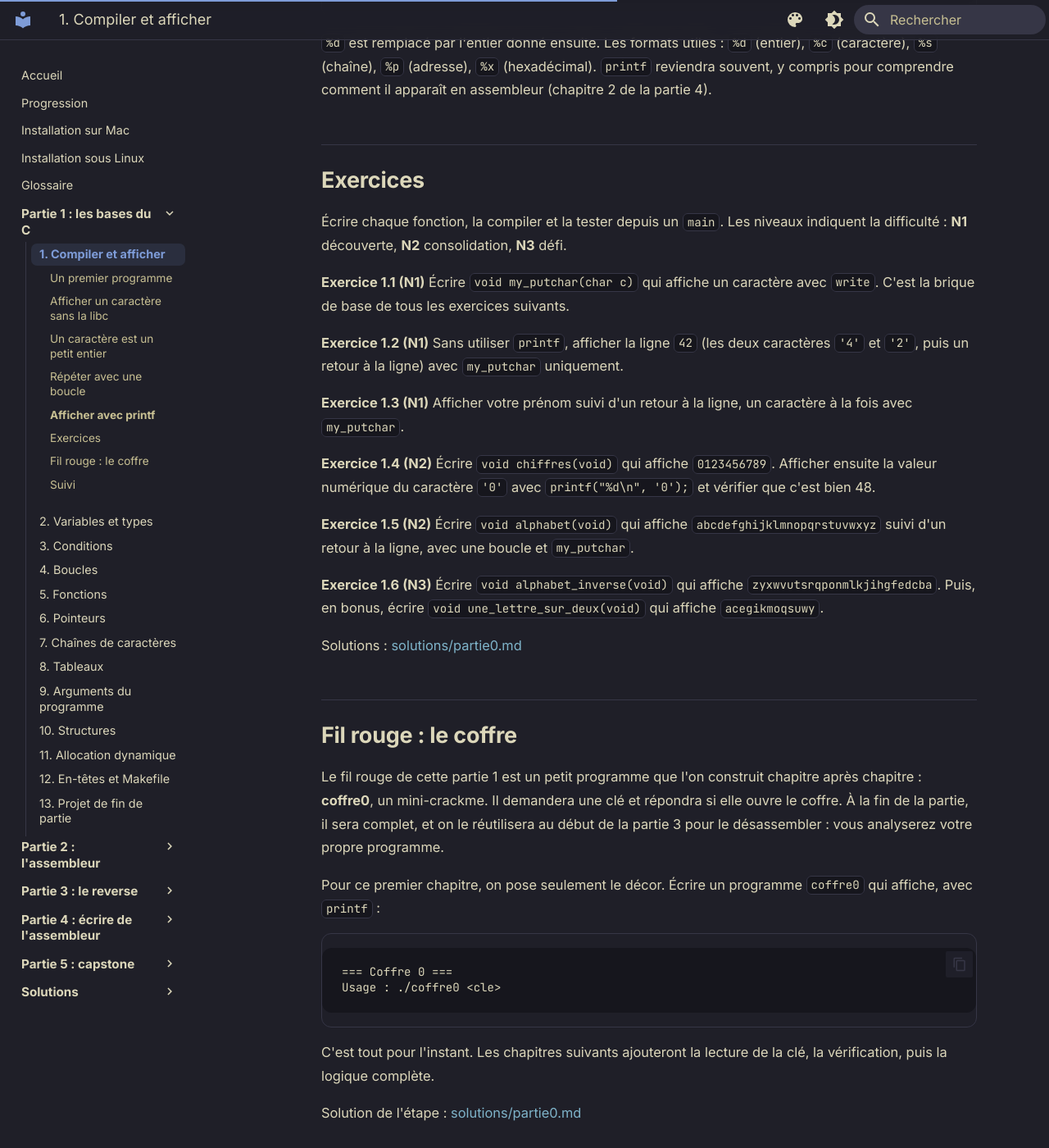
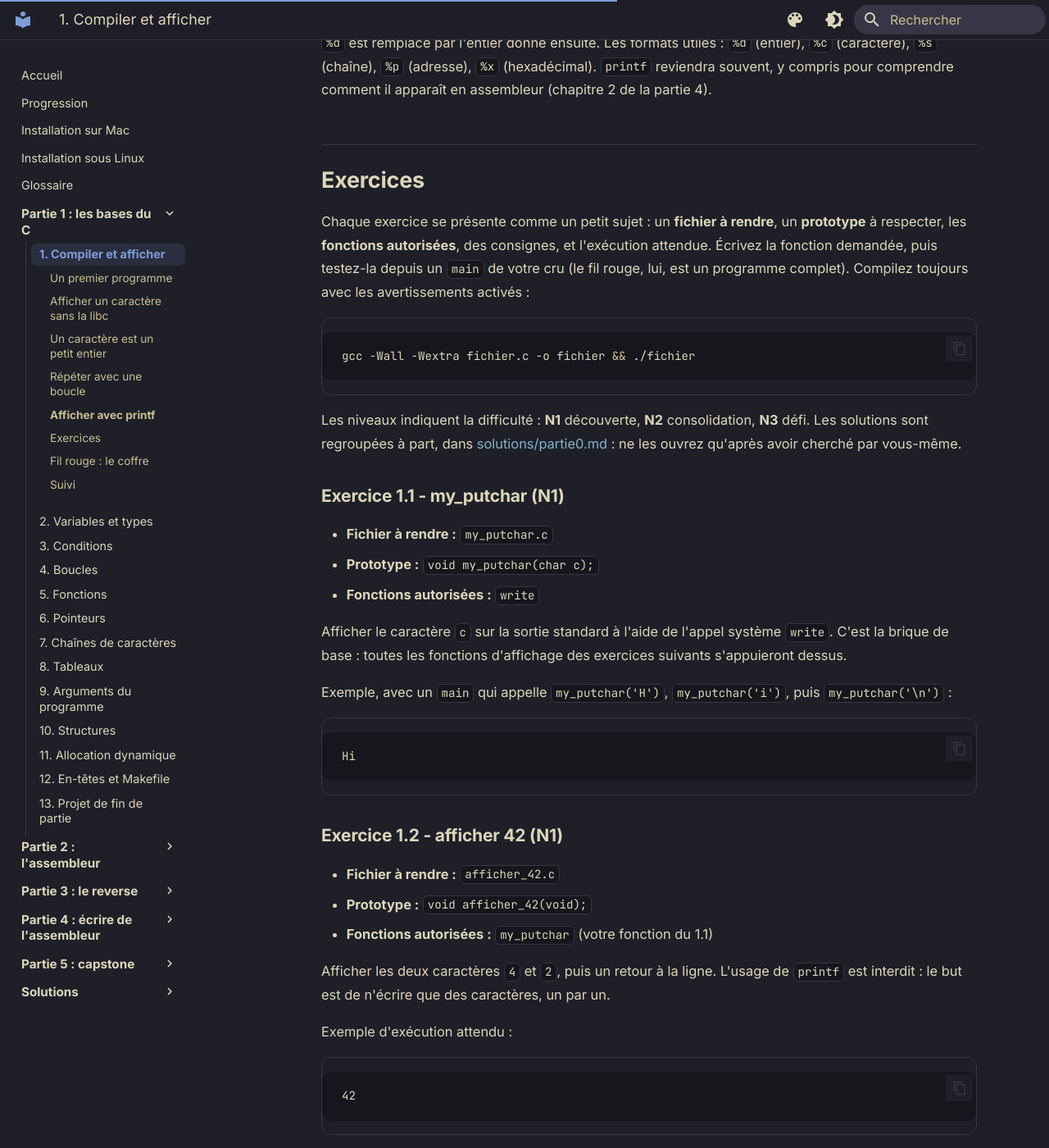
Before and after one commit to cchopin/asm-to-reverse, an MkDocs documentation site: the page built from docs/partie0-c/01-compiler-afficher.md, in a window 1280 px wide and 1400 px high, scrolled down 4050 px. Shown: the whole window at 82% size. Built offline with MkDocs 1.6.1 and Material for MkDocs 9.7.7, drawn with Linux system fonts in a browser that asks for light colours; some of the changed text lies outside the part shown.

Commit message:
Exercices facon sujet Epitech (chapitres 1 et 2 du C) : fichier a rendre, prototype, fonctions autorisees, exemple d'execution ; fils rouges transformes en exercices a ecrire soi-meme

````diff
--- a/docs/partie0-c/01-compiler-afficher.md
+++ b/docs/partie0-c/01-compiler-afficher.md
@@ -122,34 +122,115 @@ int main(void)
 
 ## Exercices
 
-Écrire chaque fonction, la compiler et la tester depuis un `main`. Les niveaux indiquent la difficulté : **N1** découverte, **N2** consolidation, **N3** défi.
+Chaque exercice se présente comme un petit sujet : un **fichier à rendre**, un **prototype** à respecter, les **fonctions autorisées**, des consignes, et l'exécution attendue. Écrivez la fonction demandée, puis testez-la depuis un `main` de votre cru (le fil rouge, lui, est un programme complet). Compilez toujours avec les avertissements activés :
 
-**Exercice 1.1 (N1)** Écrire `void my_putchar(char c)` qui affiche un caractère avec `write`. C'est la brique de base de tous les exercices suivants.
+```bash
+gcc -Wall -Wextra fichier.c -o fichier && ./fichier
+```
 
-**Exercice 1.2 (N1)** Sans utiliser `printf`, afficher la ligne `42` (les deux caractères `'4'` et `'2'`, puis un retour à la ligne) avec `my_putchar` uniquement.
+Les niveaux indiquent la difficulté : **N1** découverte, **N2** consolidation, **N3** défi. Les solutions sont regroupées à part, dans [solutions/partie0.md](../solutions/partie0.md#chapitre-01) : ne les ouvrez qu'après avoir cherché par vous-même.
 
-**Exercice 1.3 (N1)** Afficher votre prénom suivi d'un retour à la ligne, un caractère à la fois avec `my_putchar`.
+### Exercice 1.1 - my_putchar (N1)
 
-**Exercice 1.4 (N2)** Écrire `void chiffres(void)` qui affiche `0123456789`. Afficher ensuite la valeur numérique du caractère `'0'` avec `printf("%d\n", '0');` et vérifier que c'est bien 48.
+- **Fichier à rendre :** `my_putchar.c`
+- **Prototype :** `void my_putchar(char c);`
+- **Fonctions autorisées :** `write`
 
-**Exercice 1.5 (N2)** Écrire `void alphabet(void)` qui affiche `abcdefghijklmnopqrstuvwxyz` suivi d'un retour à la ligne, avec une boucle et `my_putchar`.
+Afficher le caractère `c` sur la sortie standard à l'aide de l'appel système `write`. C'est la brique de base : toutes les fonctions d'affichage des exercices suivants s'appuieront dessus.
 
-**Exercice 1.6 (N3)** Écrire `void alphabet_inverse(void)` qui affiche `zyxwvutsrqponmlkjihgfedcba`. Puis, en bonus, écrire `void une_lettre_sur_deux(void)` qui affiche `acegikmoqsuwy`.
+Exemple, avec un `main` qui appelle `my_putchar('H')`, `my_putchar('i')`, puis `my_putchar('\n')` :
 
-Solutions : [solutions/partie0.md](../solutions/partie0.md#chapitre-01)
+```text
+Hi
+```
+
+### Exercice 1.2 - afficher 42 (N1)
+
+- **Fichier à rendre :** `afficher_42.c`
+- **Prototype :** `void afficher_42(void);`
+- **Fonctions autorisées :** `my_putchar` (votre fonction du 1.1)
+
+Afficher les deux caractères `4` et `2`, puis un retour à la ligne. L'usage de `printf` est interdit : le but est de n'écrire que des caractères, un par un.
+
+Exemple d'exécution attendu :
+
+```text
+42
+```
+
+### Exercice 1.3 - mon prénom (N1)
+
+- **Fichier à rendre :** `mon_prenom.c`
+- **Prototype :** `void mon_prenom(void);`
+- **Fonctions autorisées :** `my_putchar`
+
+Afficher votre prénom suivi d'un retour à la ligne, un caractère à la fois.
+
+Exemple d'exécution attendu (pour le prénom Ada) :
+
+```text
+Ada
+```
+
+### Exercice 1.4 - les chiffres (N2)
+
+- **Fichier à rendre :** `chiffres.c`
+- **Prototype :** `void chiffres(void);`
+- **Fonctions autorisées :** `my_putchar`, `printf`
+
+Afficher `0123456789` sur une seule ligne. Ensuite, dans votre `main`, afficher la valeur numérique du caractère `'0'` avec `printf("%d\n", '0');` et vérifier qu'elle vaut 48.
+
+Exemple d'exécution attendu :
+
+```text
+0123456789
+48
+```
+
+### Exercice 1.5 - l'alphabet (N2)
+
+- **Fichier à rendre :** `alphabet.c`
+- **Prototype :** `void alphabet(void);`
+- **Fonctions autorisées :** `my_putchar`
+
+Afficher `abcdefghijklmnopqrstuvwxyz` suivi d'un retour à la ligne, à l'aide d'une boucle.
+
+Exemple d'exécution attendu :
+
+```text
+abcdefghijklmnopqrstuvwxyz
+```
+
+### Exercice 1.6 - l'alphabet à l'envers (N3)
+
+- **Fichier à rendre :** `alphabet_inverse.c`
+- **Prototypes :** `void alphabet_inverse(void);` et, en bonus, `void une_lettre_sur_deux(void);`
+- **Fonctions autorisées :** `my_putchar`
+
+Écrire `alphabet_inverse`, qui affiche `zyxwvutsrqponmlkjihgfedcba`. En bonus, écrire `une_lettre_sur_deux`, qui affiche `acegikmoqsuwy` (une lettre sur deux, à partir de `a`).
+
+Exemple d'exécution attendu (les deux fonctions à la suite) :
+
+```text
+zyxwvutsrqponmlkjihgfedcba
+acegikmoqsuwy
+```
 
 ## Fil rouge : le coffre
 
 Le fil rouge de cette partie 1 est un petit programme que l'on construit chapitre après chapitre : **coffre0**, un mini-crackme. Il demandera une clé et répondra si elle ouvre le coffre. À la fin de la partie, il sera complet, et on le réutilisera au début de la partie 3 pour le désassembler : vous analyserez votre propre programme.
 
-Pour ce premier chapitre, on pose seulement le décor. Écrire un programme `coffre0` qui affiche, avec `printf` :
+- **Fichier à rendre :** `coffre0.c` (c'est le fichier que l'on complétera à chaque chapitre ; gardez-le précieusement)
+- **Fonctions autorisées :** `printf`
+
+Pour ce premier chapitre, on pose seulement le décor. Écrire un programme `coffre0` dont le `main` affiche exactement, avec `printf`, ces deux lignes :
 
 ```text
 === Coffre 0 ===
 Usage : ./coffre0 <cle>
 ```
 
-C'est tout pour l'instant. Les chapitres suivants ajouteront la lecture de la clé, la vérification, puis la logique complète.
+C'est tout pour l'instant. Les chapitres suivants ajouteront la lecture de la clé, la vérification, puis la logique complète. À chaque étape, vous écrivez le code vous-même ; la solution n'est là que pour vérifier après coup.
 
 Solution de l'étape : [solutions/partie0.md](../solutions/partie0.md#fil-rouge-01)
 
````
Also changed, not shown: docs/partie0-c/02-variables-types.md (+84 -14 lines).
